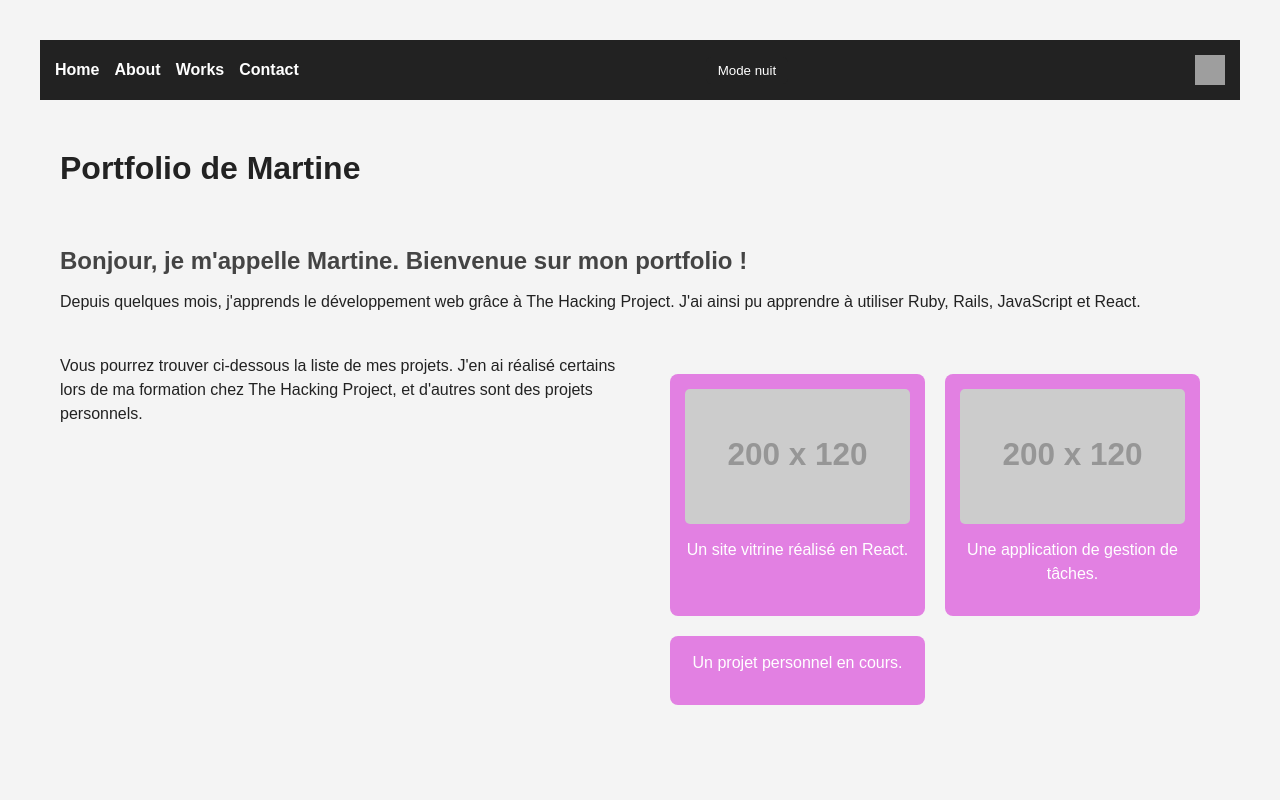
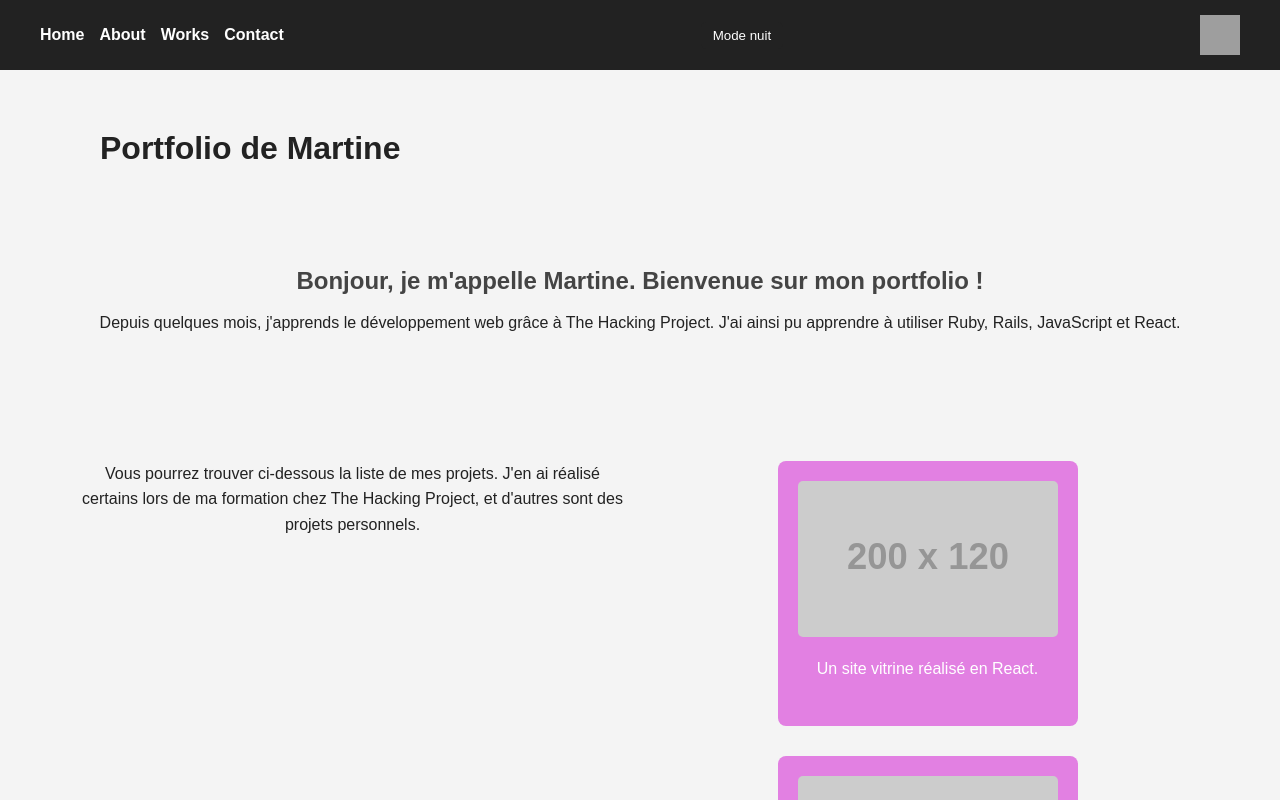
Before and after one commit to Martine9670/thp_portfolio, a React (Vite) app: page / in a window 1280 px wide. Shown: the top 800 px of the page. Built offline with nearby package versions, Linux system fonts and the light colour scheme; grey boxes are pictures that could not be loaded.

Commit message:
modif css

```diff
--- a/src/App.css
+++ b/src/App.css
@@ -9,15 +9,25 @@ body {
   font-family: Arial, Helvetica, sans-serif;
   background-color: #f4f4f4;
   color: #333;
+  width: 100vw;
+  overflow-x: hidden; /* plus de petites bordures horizontales */
 }
 
+/* Retirer le padding global sur tous les div */
 div {
+  box-sizing: border-box;
+}
+
+/* Ajouter du padding uniquement là où c'est nécessaire */
+.page, section, form, .project {
   padding: 20px;
+  max-width: 1200px; /* contenu centré */
+  margin: 0 auto; /* centrer horizontalement */
 }
 
 nav {
   background-color: #222;
-  padding: 15px;
+  padding: 15px 40px;
 }
 
 nav ul {
@@ -37,12 +47,14 @@ nav a:hover {
 }
 
 h1 {
-  margin: 30px 0 20px;
+  margin: 40px 0 20px;
+  text-align: center;
 }
 
 h2 {
   margin-bottom: 15px;
   color: #444;
+  text-align: center;
 }
 
 /* Navigation secondaire (Works) */
@@ -50,6 +62,7 @@ h2 {
   display: flex;
   gap: 15px;
   margin: 20px 0;
+  justify-content: center;
 }
 
 .works-nav a {
@@ -117,7 +130,7 @@ nav {
   display: flex;
   justify-content: space-between;
   align-items: center;
-  padding: 15px;
+  padding: 15px 40px;
 }
 
 nav ul {
@@ -151,15 +164,17 @@ nav button {
 
 /* Transition douce pour le thème */
 .app {
+  width: 100vw; /* pleine largeur */
+  min-height: 100vh; /* pleine hauteur */
+  padding: 0; /* enlever le padding global qui cause les bordures */
+  margin: 0;
   transition: background-color 0.3s, color 0.3s;
-  min-height: 100vh;
-  padding: 20px;
-  font-family: Arial, Helvetica, sans-serif;
 }
 
 /* SECTIONS PORTFOLIO */
 section {
-  margin-bottom: 40px;
+  margin: 60px auto; /* plus d'espace vertical */
+  max-width: 1200px;
 }
 
 section h2 {
@@ -167,22 +182,27 @@ section h2 {
 }
 
 section p {
-  margin-bottom: 15px;
-  line-height: 1.5;
+  margin-bottom: 25px;
+  line-height: 1.6;
+  text-align: center;
 }
 
 /* PROJECTS */
 .projects {
   display: grid;
-  grid-template-columns: repeat(auto-fit, minmax(200px, 1fr));
-  gap: 20px;
+  grid-template-columns: repeat(auto-fit, minmax(250px, 1fr));
+  gap: 30px;
+  justify-items: center; /* cartes centrées */
 }
 
 .project {
-  padding: 15px;
+  padding: 20px;
   border-radius: 8px;
-  background-color: rgba(0, 0, 0, 0.05);
+  background-color: #e280e2;
+  color: white;
   text-align: center;
+  width: 100%;
+  max-width: 300px;
   transition: transform 0.2s, box-shadow 0.2s;
 }
 
@@ -199,19 +219,20 @@ section p {
   width: 100%;
   height: auto;
   border-radius: 5px;
-  margin-bottom: 10px;
+  margin-bottom: 15px;
 }
 
 /* FORMULAIRE CONTACT */
 form {
   display: flex;
   flex-direction: column;
-  gap: 10px;
-  max-width: 400px;
+  gap: 15px;
+  max-width: 500px;
+  margin: 0 auto; /* centrer */
 }
 
 input, textarea {
-  padding: 10px;
+  padding: 12px;
   font-size: 1rem;
   border-radius: 5px;
   border: 1px solid #ccc;
@@ -219,10 +240,11 @@ input, textarea {
 
 textarea {
   resize: vertical;
+  min-height: 100px;
 }
 
 form button {
-  padding: 10px;
+  padding: 12px;
   border-radius: 5px;
   border: none;
   cursor: pointer;
@@ -244,36 +266,31 @@ header {
   display: flex;
   justify-content: space-between;
   align-items: center;
-  margin-bottom: 40px;
+  margin-bottom: 60px;
+  padding: 0 40px;
 }
 
 .header-right {
   display: flex;
   align-items: center;
-  gap: 15px;
+  gap: 20px;
 }
 
 header a img.github-logo {
-  width: 30px;
-  height: 30px;
+  width: 40px;
+  height: 40px;
 }
 
+/* PROJECTS LIST */
 .projects-list {
   display: grid;
-  grid-template-columns: repeat(auto-fill, minmax(220px, 1fr));
-  gap: 20px; /* espace entre les cartes */
-}
-
-.project {
-  padding: 15px;
-  border-radius: 8px;
-  background-color: #e280e2;
-  color: rgb(255, 255, 255);
-  text-align: center;
+  grid-template-columns: repeat(auto-fill, minmax(250px, 1fr));
+  gap: 30px;
+  justify-items: center;
 }
 
 .github-logo {
-  width: 30px;
-  height: 30px;
+  width: 40px;
+  height: 40px;
   vertical-align: middle;
 }
```
